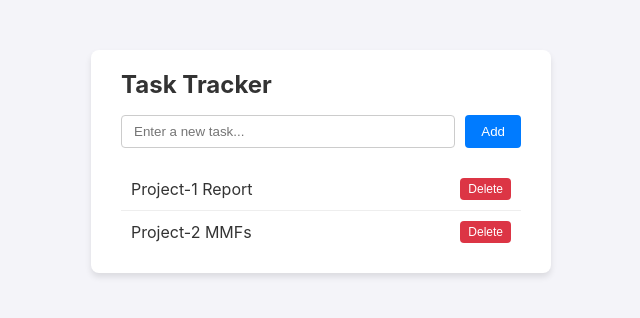
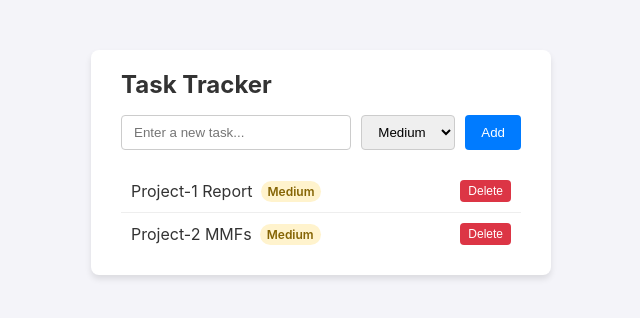
Before and after one commit to IrrelevantPanda/cs3300-agent-workshop, a Flask app: page / in a window 1280 px wide. Shown: the top 318 px of the page, without its empty margins (319-959 px from the left). Run offline with Flask 3, Linux system fonts and the light colour scheme.

Commit message:
Implement feature for issue #1

```diff
--- a/app.py
+++ b/app.py
@@ -2,42 +2,63 @@ from flask import Flask, render_template, request, jsonify
 
 app = Flask(__name__)
 
+VALID_PRIORITIES = {"Low", "Medium", "High"}
+
 tasks = [
-    {"id": 1, "title": "Project-1 Report"},
-    {"id": 2, "title": "Project-2 MMFs"}
+    {"id": 1, "title": "Project-1 Report", "priority": "Medium"},
+    {"id": 2, "title": "Project-2 MMFs", "priority": "Medium"}
 ]
 next_id = 3
 
+
 @app.route('/')
 def index():
+    """Render the task tracker page."""
     return render_template('index.html')
+
 
 @app.route('/api/tasks', methods=['GET'])
 def get_tasks():
+    """Return all tasks."""
     return jsonify(tasks)
+
 
 @app.route('/api/tasks', methods=['POST'])
 def add_task():
+    """Create a task with a validated priority."""
     global next_id
-    data = request.get_json()
+    data = request.get_json(silent=True)
 
     if not data or not data.get('title'):
         return jsonify({"error": "Title is required"}), 400
 
+    priority = data.get('priority', 'Medium')
+    if priority is None or priority == '':
+        priority = 'Medium'
+
+    if not isinstance(priority, str) or priority not in VALID_PRIORITIES:
+        return jsonify({
+            "error": "Priority must be Low, Medium, or High"
+        }), 400
+
     new_task = {
         "id": next_id,
-        "title": data['title']
+        "title": data['title'],
+        "priority": priority
     }
     tasks.append(new_task)
     next_id += 1
 
     return jsonify(new_task), 201
 
+
 @app.route('/api/tasks/<int:task_id>', methods=['DELETE'])
 def delete_task(task_id):
+    """Delete a task by its identifier."""
     global tasks
-    tasks = [t for t in tasks if t['id'] != task_id]
+    tasks = [task for task in tasks if task['id'] != task_id]
     return jsonify({"result": "success"}), 200
+
 
 if __name__ == '__main__':
     app.run(debug=True, port=5000)
--- a/static/app.js
+++ b/static/app.js
@@ -8,9 +8,17 @@ async function fetchTasks() {
 
     tasks.forEach(task => {
         const li = document.createElement('li');
+        const priority = task.priority || 'Medium';
         li.innerHTML = `
-            <span>${task.title}</span>
-            <button class="delete-btn" onclick="deleteTask(${task.id})">Delete</button>
+            <span class="task-details">
+                <span>${task.title}</span>
+                <span class="priority priority-${priority.toLowerCase()}">
+                    ${priority}
+                </span>
+            </span>
+            <button class="delete-btn" onclick="deleteTask(${task.id})">
+                Delete
+            </button>
         `;
         taskList.appendChild(li);
     });
@@ -18,17 +26,20 @@ async function fetchTasks() {
 
 async function addTask() {
     const titleInput = document.getElementById('task-title');
+    const priorityInput = document.getElementById('task-priority');
     const title = titleInput.value.trim();
+    const priority = priorityInput.value;
 
     if (!title) return;
 
     await fetch('/api/tasks', {
         method: 'POST',
         headers: { 'Content-Type': 'application/json' },
-        body: JSON.stringify({ title })
+        body: JSON.stringify({ title, priority })
     });
 
     titleInput.value = '';
+    priorityInput.value = 'Medium';
     fetchTasks();
 }
 
--- a/static/style.css
+++ b/static/style.css
@@ -1,5 +1,6 @@
 body {
-    font-family: -apple-system, BlinkMacSystemFont, "Segoe UI", Roboto, Helvetica, Arial, sans-serif;
+    font-family: -apple-system, BlinkMacSystemFont, "Segoe UI", Roboto,
+        Helvetica, Arial, sans-serif;
     background-color: #f4f4f9;
     color: #333;
     display: flex;
@@ -12,7 +13,7 @@ body {
     background: white;
     padding: 20px 30px;
     border-radius: 8px;
-    box-shadow: 0 4px 6px rgba(0,0,0,0.1);
+    box-shadow: 0 4px 6px rgba(0, 0, 0, 0.1);
     width: 100%;
     max-width: 400px;
 }
@@ -28,11 +29,16 @@ h1 {
     margin-bottom: 20px;
 }
 
-input[type="text"] {
-    flex: 1;
+input[type="text"],
+select {
     padding: 8px 12px;
     border: 1px solid #ccc;
     border-radius: 4px;
+}
+
+input[type="text"] {
+    flex: 1;
+    min-width: 0;
 }
 
 button {
@@ -58,6 +64,7 @@ li {
     display: flex;
     justify-content: space-between;
     align-items: center;
+    gap: 10px;
     padding: 10px;
     border-bottom: 1px solid #eee;
 }
@@ -66,10 +73,41 @@ li:last-child {
     border-bottom: none;
 }
 
+.task-details {
+    display: flex;
+    align-items: center;
+    gap: 8px;
+    min-width: 0;
+}
+
+.priority {
+    padding: 3px 7px;
+    border-radius: 12px;
+    font-size: 12px;
+    font-weight: 600;
+    white-space: nowrap;
+}
+
+.priority-low {
+    background-color: #d4edda;
+    color: #155724;
+}
+
+.priority-medium {
+    background-color: #fff3cd;
+    color: #856404;
+}
+
+.priority-high {
+    background-color: #f8d7da;
+    color: #721c24;
+}
+
 .delete-btn {
     background-color: #dc3545;
     padding: 4px 8px;
     font-size: 12px;
+    flex-shrink: 0;
 }
 
 .delete-btn:hover {
--- a/templates/index.html
+++ b/templates/index.html
@@ -12,6 +12,11 @@
 
         <div class="task-input">
             <input type="text" id="task-title" placeholder="Enter a new task...">
+            <select id="task-priority" aria-label="Task priority">
+                <option value="Low">Low</option>
+                <option value="Medium" selected>Medium</option>
+                <option value="High">High</option>
+            </select>
             <button onclick="addTask()">Add</button>
         </div>
 
```
Also changed, not shown: tests/test_app.py (+81 -3 lines).
